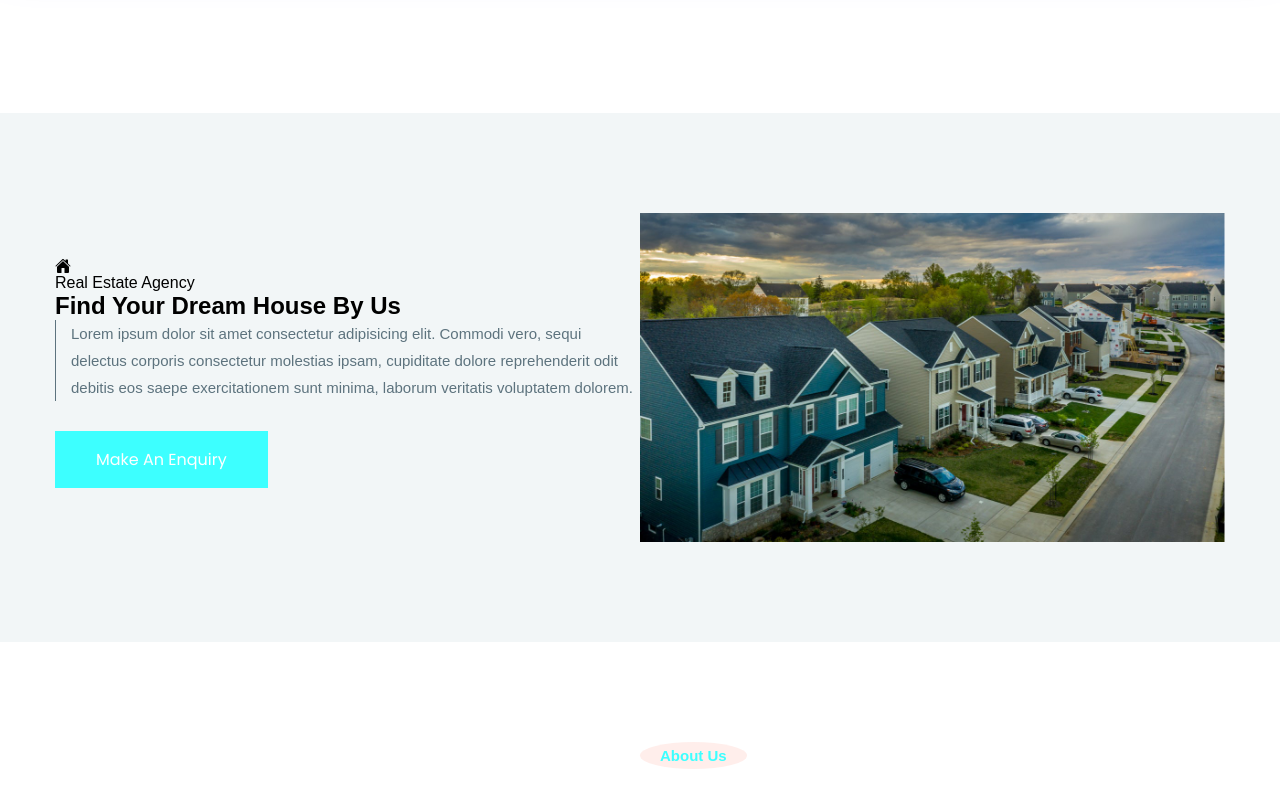
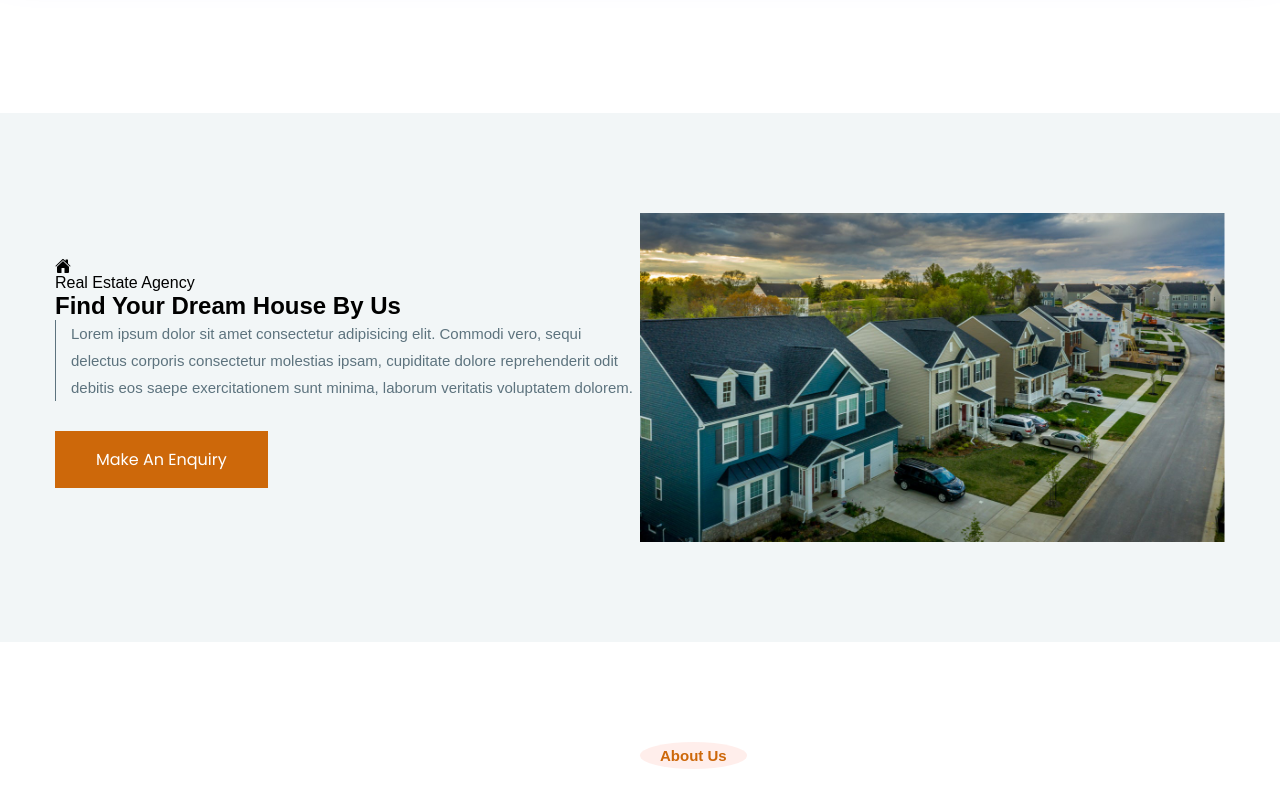
Before and after one commit to Ruhamahkamso/real-estate-starter, a plain HTML site: page index.html in a window 1280 px wide. Shown: the part 47-837 px from the top of the page. Drawn offline with nearby package versions, Linux system fonts and the light colour scheme.

Commit message:
updated now

```diff
--- a/css/style.css
+++ b/css/style.css
@@ -6,7 +6,7 @@
     --raisin-black-1:hsl(227, 29%, 13%);
     --raisin-black-2:hsl(229, 17%, 19%);
     --yellow-green:hsl(89, 72%, 45%);
-    --orange-soda:hsl(180, 100%, 62%);
+    --orange-soda:hsl(29, 91%, 42%);
     --culture-1:hsl(0, 0%, 93%);
     --culture-2:hsl(192, 24%, 96%);
     --misty-rose:hsl(7, 56%, 91%);
```
